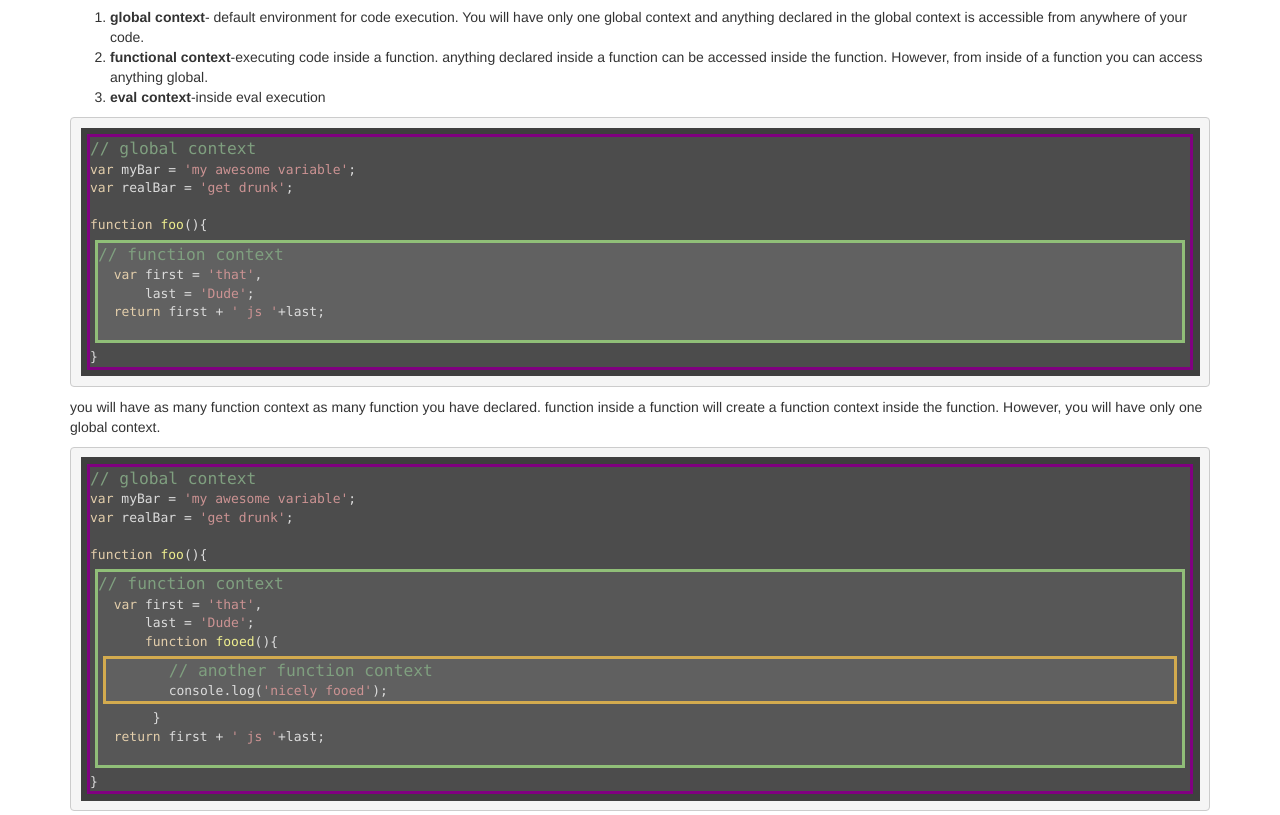
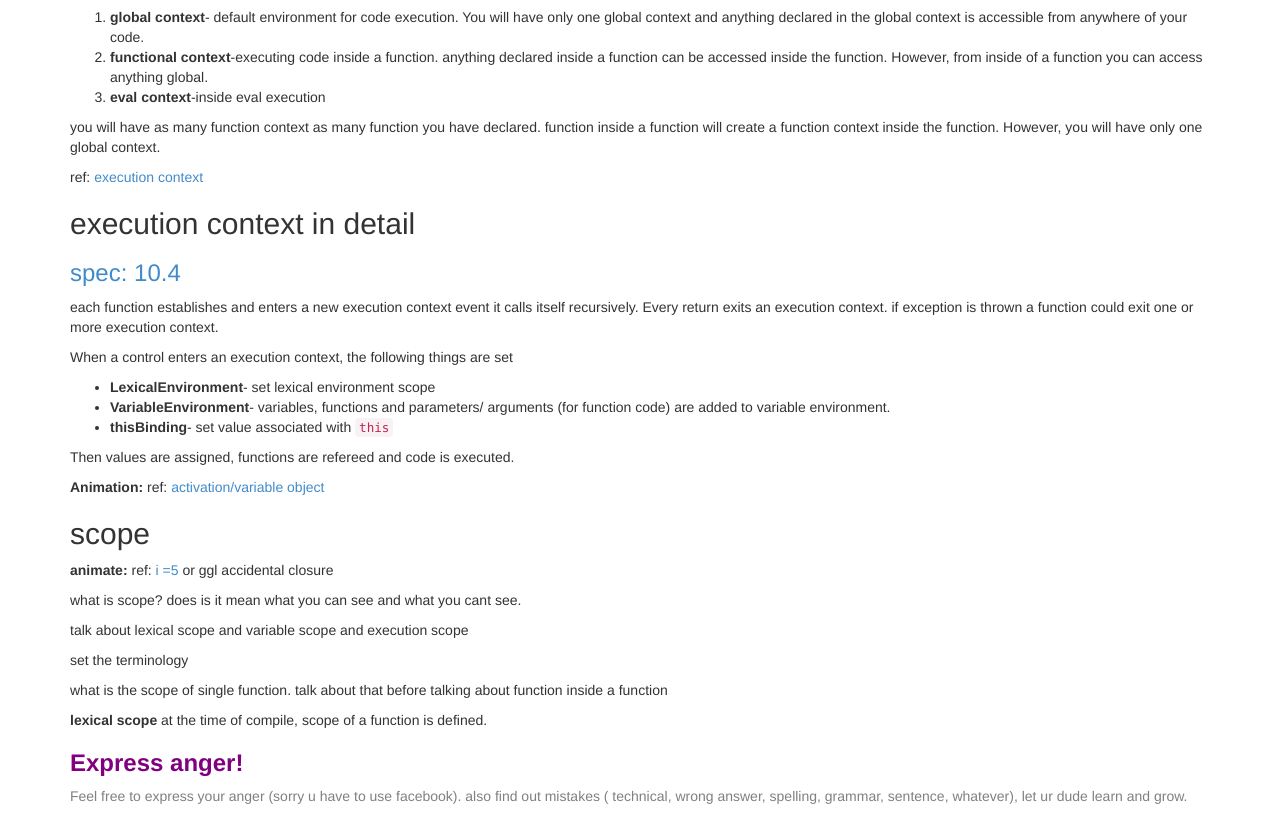
Before and after one commit to khan4019/thatJsDude, a plain HTML site: page jsConcepts/concepts/scope.html in a window 1280 px wide. Shown: the part 591-1406 px from the top of the page. Drawn offline with Linux system fonts and the light colour scheme; a script that the page names is missing.

Commit message:
removed old example

```diff
--- a/jsConcepts/concepts/scope.html
+++ b/jsConcepts/concepts/scope.html
@@ -100,27 +100,9 @@
            <li><strong>functional context</strong>-executing code inside a function. anything declared inside a function can be accessed inside the function. However, from inside of a function you can access anything global.</li>
            <li><strong>eval context</strong>-inside eval execution</li>
          </ol>
-         <pre><code><div style="border:3px solid purple; background-color: rgba(128, 128, 128, 0.2)"><span style="font-size: 1.25em;">// global context</span>
-var myBar = 'my awesome variable';
-var realBar = 'get drunk';
 
-function foo(){<div style=" margin:5px; border:3px solid rgb(144, 191, 120); background-color: rgba(128, 128, 128, 0.4)"><span style="font-size: 1.25em;">// function context</span>
-  var first = 'that',
-      last = 'Dude';
-  return first + ' js '+last;
-            </div>}</div></code></pre>
          <p>you will have as many function context as many function you have declared. function inside a function will create a function context inside the function. However, you will have only one global context.</p>
-         <pre><code><div style="border:3px solid purple; background-color: rgba(128, 128, 128, 0.2)"><span style="font-size: 1.25em;">// global context</span>
-var myBar = 'my awesome variable';
-var realBar = 'get drunk';
 
-function foo(){<div style=" margin:5px; border:3px solid rgb(144, 191, 120); background-color: rgba(128, 128, 128, 0.2)"><span style="font-size: 1.25em;">// function context</span>
-  var first = 'that',
-      last = 'Dude';
-      function fooed(){<div style=" margin:5px; border:3px solid rgb(211, 171, 79); background-color: rgba(128, 128, 128, 0.2)">        <span style="font-size: 1.25em;">// another function context</span>
-        console.log('nicely fooed');</div>       }
-  return first + ' js '+last;
-            </div>}</div></code></pre>
          <p>ref: <a href="http://davidshariff.com/blog/what-is-the-execution-context-in-javascript/">execution context</a></p>
        </div>
        <div>
```
